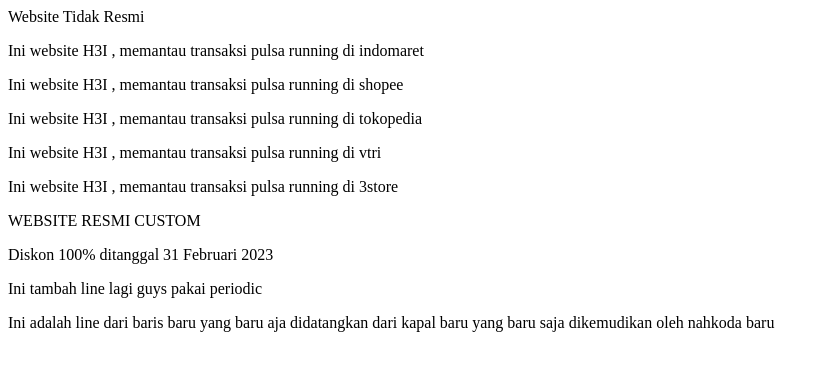
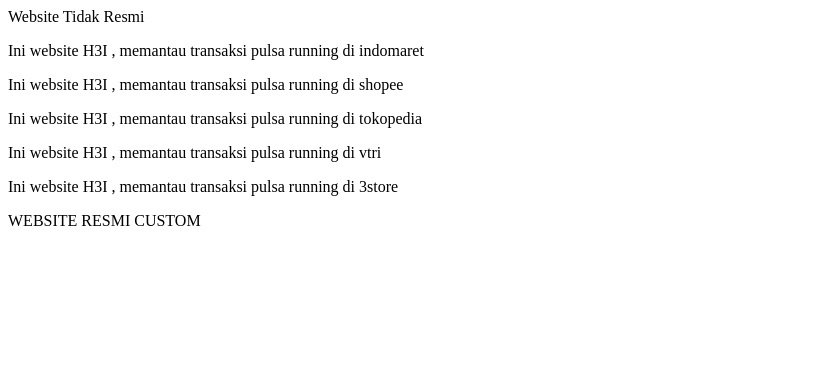
Before and after one commit to Ipasya/ansible-docker, a plain HTML site: page index.html in a window 1280 px wide. Shown: the whole page, without its empty margins (0-830 px from the left). Drawn offline with Linux system fonts and the light colour scheme.

Commit message:
Revert "Add untuk Jenkins"
This reverts commit d892a036bd64cef784b6f1f413d843760f360b70.

```diff
--- a/index.html
+++ b/index.html
@@ -7,6 +7,3 @@
 <p>Ini website H3I , memantau transaksi pulsa running di 3store</p>
 
 <h> WEBSITE RESMI CUSTOM </h>
-<p> Diskon 100% ditanggal 31 Februari 2023 </p>
-<p> Ini tambah line lagi guys pakai periodic </p>
-<p> Ini adalah line dari baris baru yang baru aja didatangkan dari kapal baru yang baru saja dikemudikan oleh nahkoda baru</p>
```
